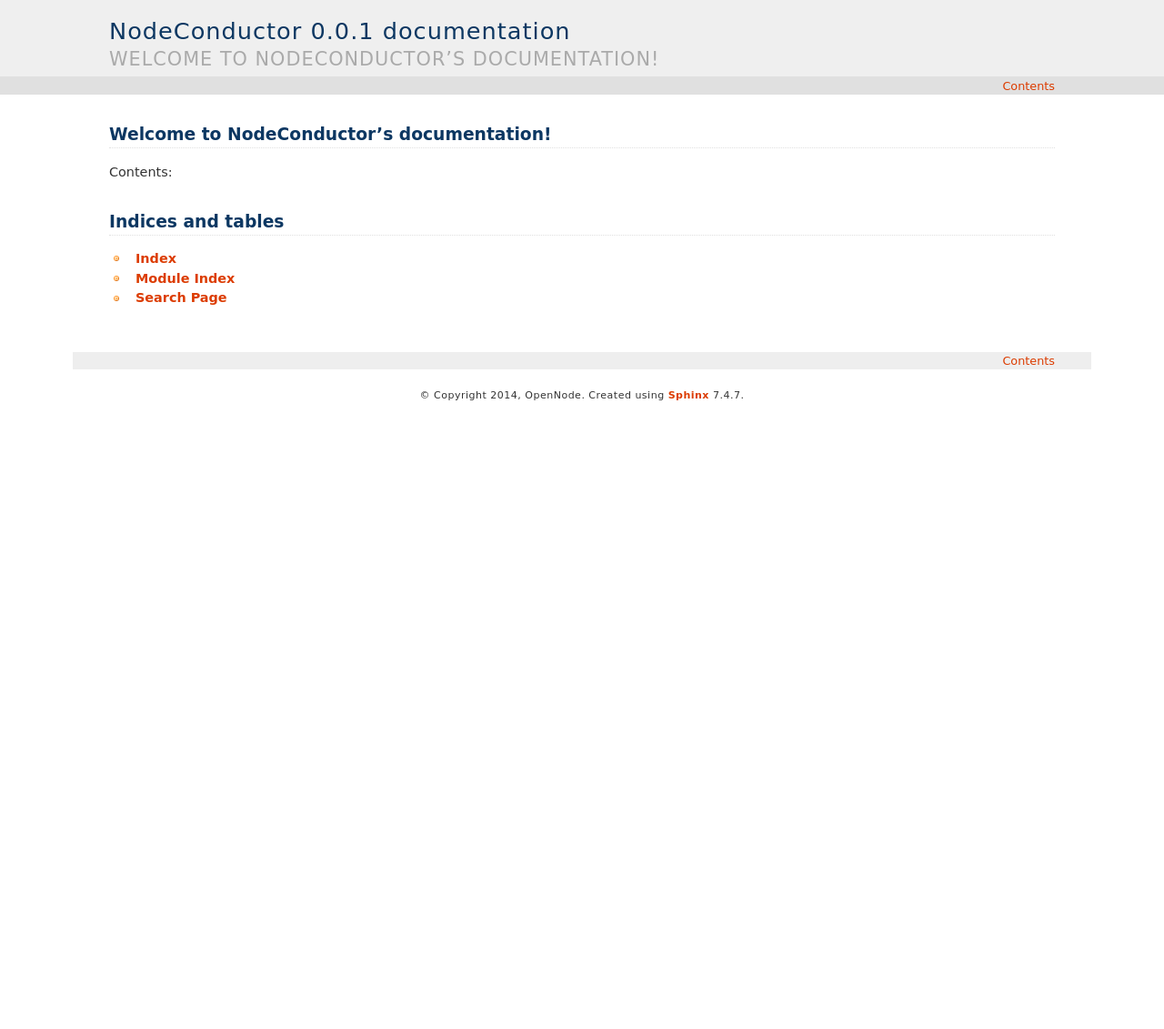
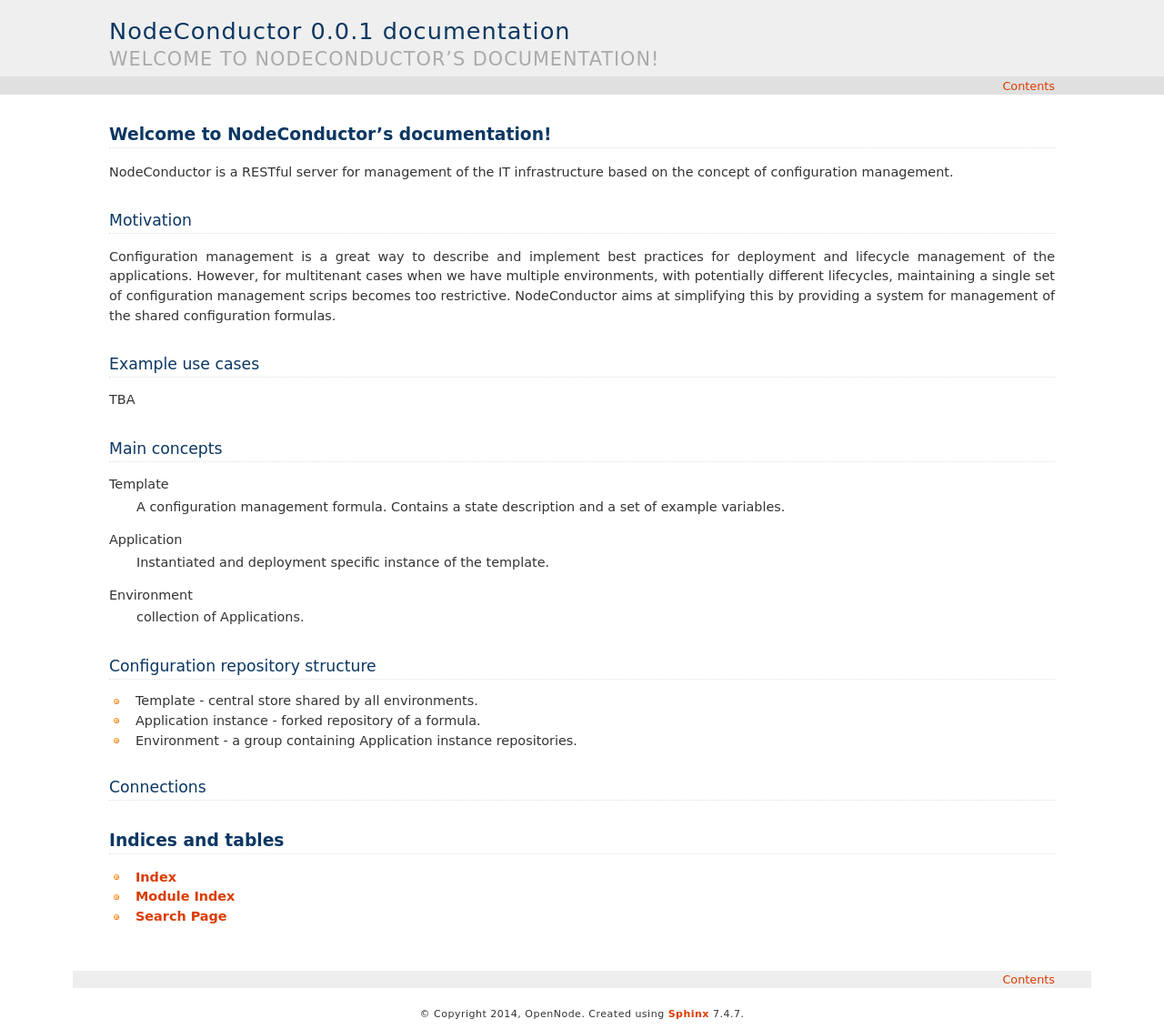
Before and after one commit to opennode/waldur-core, a Sphinx documentation site: the page built from docs/index.rst, in a window 1280 px wide. Shown: the whole page at 91% size. Built offline with Sphinx 7.4.7, drawn with Linux system fonts in a browser that asks for light colours; before the commit the page ends 900 px from its top, so only the background shows below that.

Commit message:
Added intro into NodeConductor's idea

```diff
--- a/docs/index.rst
+++ b/docs/index.rst
@@ -1,10 +1,51 @@
 Welcome to NodeConductor's documentation!
 =========================================
 
-Contents:
+NodeConductor is a RESTful server for management of the IT infrastructure based on the concept
+of configuration management.
+
+Motivation
+----------
+
+Configuration management is a great way to describe and implement best practices for deployment and lifecycle
+management of the applications. However, for multitenant cases when we have multiple environments,
+with potentially different lifecycles, maintaining a single set of configuration management scrips becomes too
+restrictive. NodeConductor aims at simplifying this by providing a system for management of the shared
+configuration formulas.
+
+Example use cases
+-----------------
+
+TBA
+
+
+Main concepts
+-------------
+
+Template
+  A configuration management formula. Contains a state description and a set of example variables.
+
+Application
+  Instantiated and deployment specific instance of the template.
+
+Environment
+  collection of Applications.
+
+
+Configuration repository structure
+----------------------------------
+
+- Template - central store shared by all environments.
+- Application instance - forked repository of a formula.
+- Environment - a group containing Application instance repositories.
+
+Connections
+-----------
+
 
 .. toctree::
    :maxdepth: 2
+
 
 
 
```
